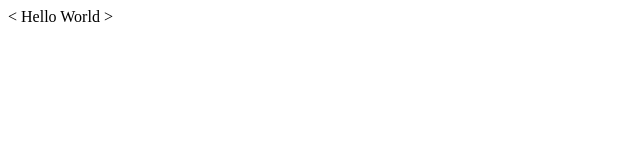
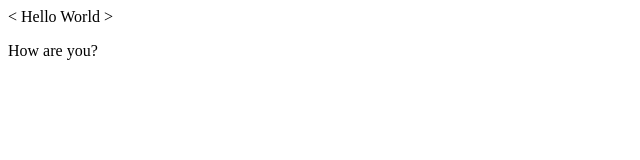
Before and after one commit to SahithReddy08/Microverse-trails1, a plain HTML site: page index.html in a window 1280 px wide. Shown: the full height of the page, 0-640 px from the left. Drawn offline with Linux system fonts and the light colour scheme.

Commit message:
Added how are you paragraph.

```diff
--- a/index.html
+++ b/index.html
@@ -12,6 +12,10 @@
     < Hello World
 
     >
+
+    <p>
+      How are you?
+    </p>
     <script  src="js/index.js"></script>
   </body>
 </html>
```
